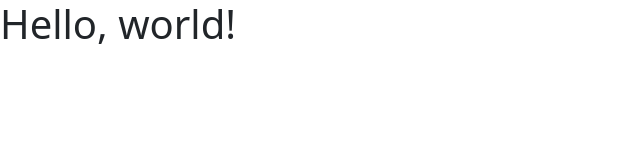
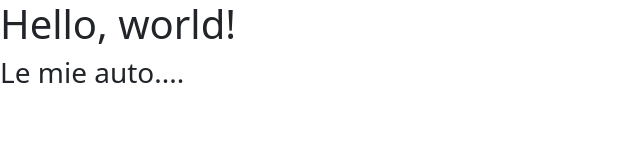
Before and after one commit to Boolean-1-coder/Example-GIT, a plain HTML site: page index.html in a window 1280 px wide. Shown: the whole page, without its empty margins (0-640 px from the left). Drawn offline with nearby package versions, Linux system fonts and the light colour scheme.

Commit message:
Aggiunto tag h3 descrizione tema

```diff
--- a/index.html
+++ b/index.html
@@ -9,6 +9,12 @@
 </head>
   <body>
     <h1>Hello, world!</h1>
+
+    <div>
+
+      <h3> Le mie auto....</h3>
+    </div>
+
     <script src="https://cdn.jsdelivr.net/npm/bootstrap@5.2.2/dist/js/bootstrap.bundle.min.js" integrity="sha384-OERcA2EqjJCMA+/3y+gxIOqMEjwtxJY7qPCqsdltbNJuaOe923+mo//f6V8Qbsw3" crossorigin="anonymous"></script>
     <script type="text/javascript" src="script.js"></script>
   </body>
```
